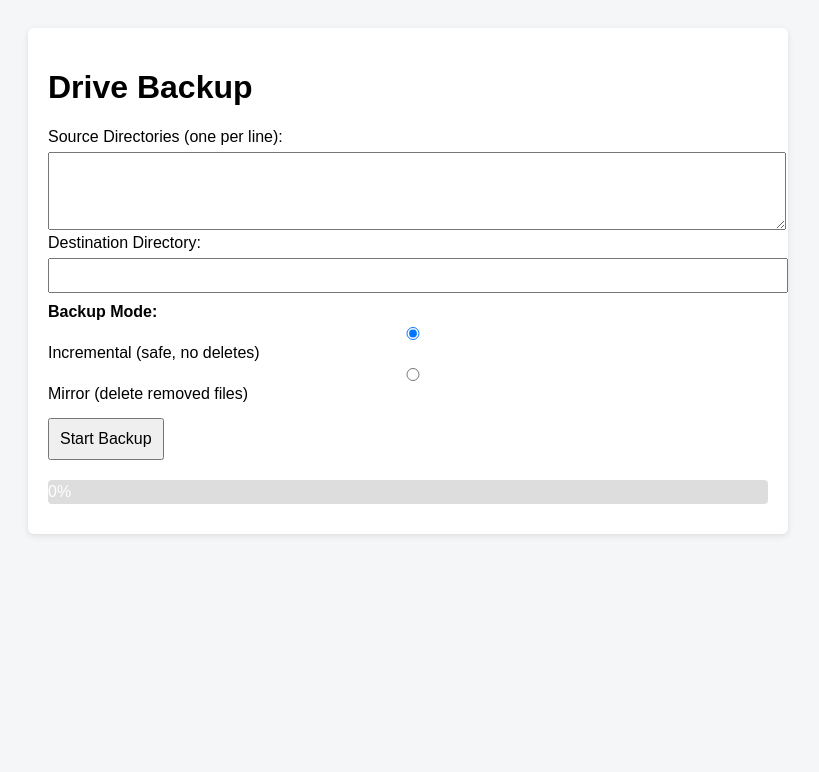
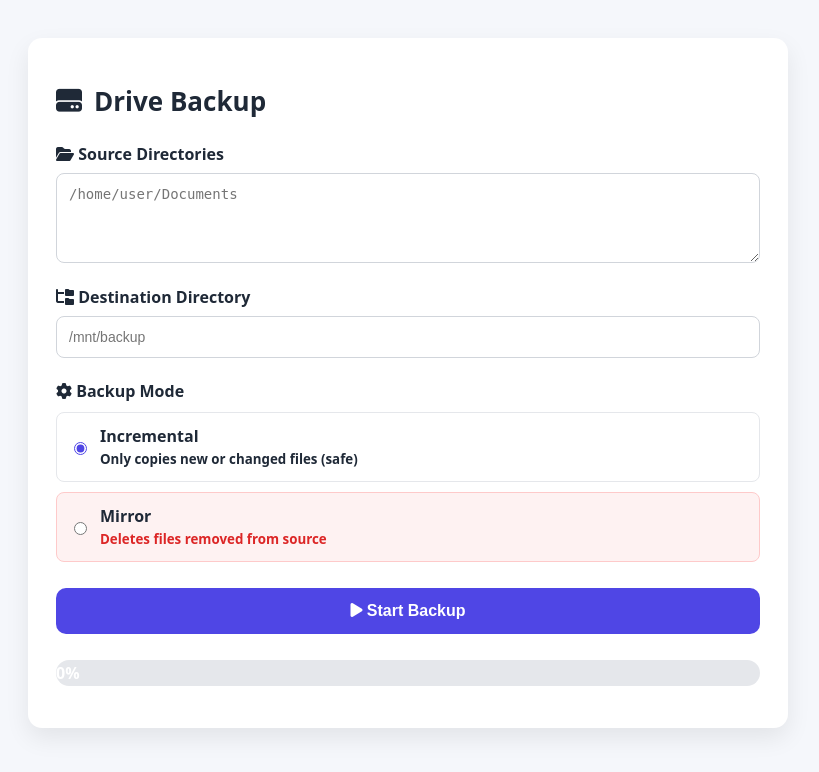
Before and after one commit to milindk20/Backup_Files_n_Folders, a Flask app: page / in a window 1280 px wide. Shown: the top 772 px of the page, without its empty margins (232-1051 px from the left). Run offline with Flask 3, Linux system fonts and the light colour scheme.

Commit message:
Enhance index.html and add index_new2.html for improved UI and user experience in backup application

```diff
--- a/templates/index.html
+++ b/templates/index.html
@@ -3,77 +3,190 @@
 <head>
 <meta charset="UTF-8">
 <title>Drive Backup</title>
+
+<!-- Font Awesome Icons -->
+<link href="https://cdnjs.cloudflare.com/ajax/libs/font-awesome/6.5.0/css/all.min.css" rel="stylesheet">
+
 <style>
+:root {
+    --primary: #4f46e5;
+    --primary-dark: #4338ca;
+    --bg: #f5f7fb;
+    --card: #ffffff;
+    --text: #1f2937;
+    --muted: #6b7280;
+    --danger: #dc2626;
+    --success: #22c55e;
+}
+
+* {
+    box-sizing: border-box;
+}
+
 body {
-    font-family: Arial, sans-serif;
-    background: #f4f6f8;
-    padding: 20px;
+    font-family: system-ui, -apple-system, BlinkMacSystemFont, "Segoe UI", sans-serif;
+    background: var(--bg);
+    padding: 30px;
+    color: var(--text);
 }
+
 .container {
-    max-width: 720px;
+    max-width: 760px;
     margin: auto;
-    background: #fff;
-    padding: 20px;
-    border-radius: 6px;
-    box-shadow: 0 2px 6px rgba(0,0,0,.1);
+    background: var(--card);
+    padding: 28px;
+    border-radius: 14px;
+    box-shadow: 0 10px 25px rgba(0,0,0,.08);
 }
-textarea, input {
+
+h1 {
+    display: flex;
+    align-items: center;
+    gap: 12px;
+    margin-bottom: 24px;
+    font-size: 26px;
+}
+
+label {
+    font-weight: 600;
+    margin-top: 18px;
+    display: block;
+}
+
+textarea,
+input[type="text"] {
     width: 100%;
-    padding: 8px;
-    margin-top: 6px;
+    padding: 12px;
+    margin-top: 8px;
+    border-radius: 8px;
+    border: 1px solid #d1d5db;
+    font-size: 14px;
+    transition: border .2s, box-shadow .2s;
 }
+
+textarea:focus,
+input:focus {
+    outline: none;
+    border-color: var(--primary);
+    box-shadow: 0 0 0 3px rgba(79,70,229,.15);
+}
+
+.mode {
+    margin-top: 22px;
+}
+
+.mode-option {
+    display: flex;
+    align-items: center;
+    gap: 10px;
+    margin-top: 10px;
+    padding: 12px;
+    border-radius: 8px;
+    border: 1px solid #e5e7eb;
+    cursor: pointer;
+}
+
+.mode-option input {
+    accent-color: var(--primary);
+}
+
+.mode-option.mirror {
+    border-color: #fecaca;
+    background: #fef2f2;
+}
+
+.mode-option.mirror small {
+    color: var(--danger);
+}
+
 button {
-    margin-top: 15px;
-    padding: 10px;
+    margin-top: 26px;
+    width: 100%;
+    padding: 14px;
     font-size: 16px;
+    font-weight: 600;
+    background: var(--primary);
+    color: #fff;
+    border: none;
+    border-radius: 10px;
+    cursor: pointer;
+    transition: background .2s, transform .1s;
 }
+
+button:hover {
+    background: var(--primary-dark);
+}
+
+button:active {
+    transform: scale(.98);
+}
+
 .progress {
-    margin-top: 20px;
-    height: 24px;
-    background: #ddd;
-    border-radius: 4px;
+    margin-top: 26px;
+    height: 26px;
+    background: #e5e7eb;
+    border-radius: 999px;
     overflow: hidden;
 }
+
 .progress-bar {
     height: 100%;
     width: 0%;
-    background: #4caf50;
+    background: linear-gradient(90deg, #22c55e, #4ade80);
     color: #fff;
     text-align: center;
-    line-height: 24px;
+    font-weight: 600;
+    line-height: 26px;
+    transition: width .5s ease;
 }
-.stats, .error {
-    margin-top: 10px;
+
+.stats {
+    margin-top: 14px;
     font-size: 14px;
+    color: var(--muted);
 }
-.error { color: red; }
-.mode { margin-top: 10px; }
+
+.error {
+    margin-top: 14px;
+    color: var(--danger);
+    font-weight: 600;
+}
 </style>
 </head>
 <body>
 
 <div class="container">
-<h1>Drive Backup</h1>
+<h1><i class="fa-solid fa-hard-drive"></i> Drive Backup</h1>
 
-<label>Source Directories (one per line):</label>
-<textarea id="sources" rows="4"></textarea>
+<label><i class="fa-solid fa-folder-open"></i> Source Directories</label>
+<textarea id="sources" rows="4" placeholder="/home/user/Documents"></textarea>
 
-<label>Destination Directory:</label>
-<input id="destination" type="text">
+<label><i class="fa-solid fa-folder-tree"></i> Destination Directory</label>
+<input id="destination" type="text" placeholder="/mnt/backup">
 
 <div class="mode">
-<strong>Backup Mode:</strong><br>
-<label>
+<strong><i class="fa-solid fa-gear"></i> Backup Mode</strong>
+
+<label class="mode-option">
 <input type="radio" name="mode" value="incremental" checked>
-Incremental (safe, no deletes)
-</label><br>
-<label>
+<span>
+<b>Incremental</b><br>
+<small>Only copies new or changed files (safe)</small>
+</span>
+</label>
+
+<label class="mode-option mirror">
 <input type="radio" name="mode" value="mirror">
-Mirror (delete removed files)
+<span>
+<b>Mirror</b><br>
+<small>Deletes files removed from source</small>
+</span>
 </label>
 </div>
 
-<button onclick="startBackup()">Start Backup</button>
+<button onclick="startBackup()">
+<i class="fa-solid fa-play"></i> Start Backup
+</button>
 
 <div class="progress">
 <div class="progress-bar" id="progressBar">0%</div>
@@ -123,10 +236,8 @@ function fetchProgress() {
         .then(p => {
             updateBar(p.percent || 0);
             document.getElementById('stats').textContent =
-                `Status: ${p.status} | ` +
-                `Copied: ${p.copied_files}/${p.total_files} | ` +
-                `Removed: ${p.removed_files || 0} | ` +
-                `Failed: ${p.failed_files} | ` +
+                `Status: ${p.status} | Copied: ${p.copied_files}/${p.total_files} | ` +
+                `Removed: ${p.removed_files || 0} | Failed: ${p.failed_files} | ` +
                 `ETA: ${p.eta !== null ? p.eta + 's' : '-'}`;
 
             if (p.status === 'done' || p.status === 'error') {
```
Also changed, not shown: templates/index_new2.html (added, +146 -0 lines), 1 other file.
